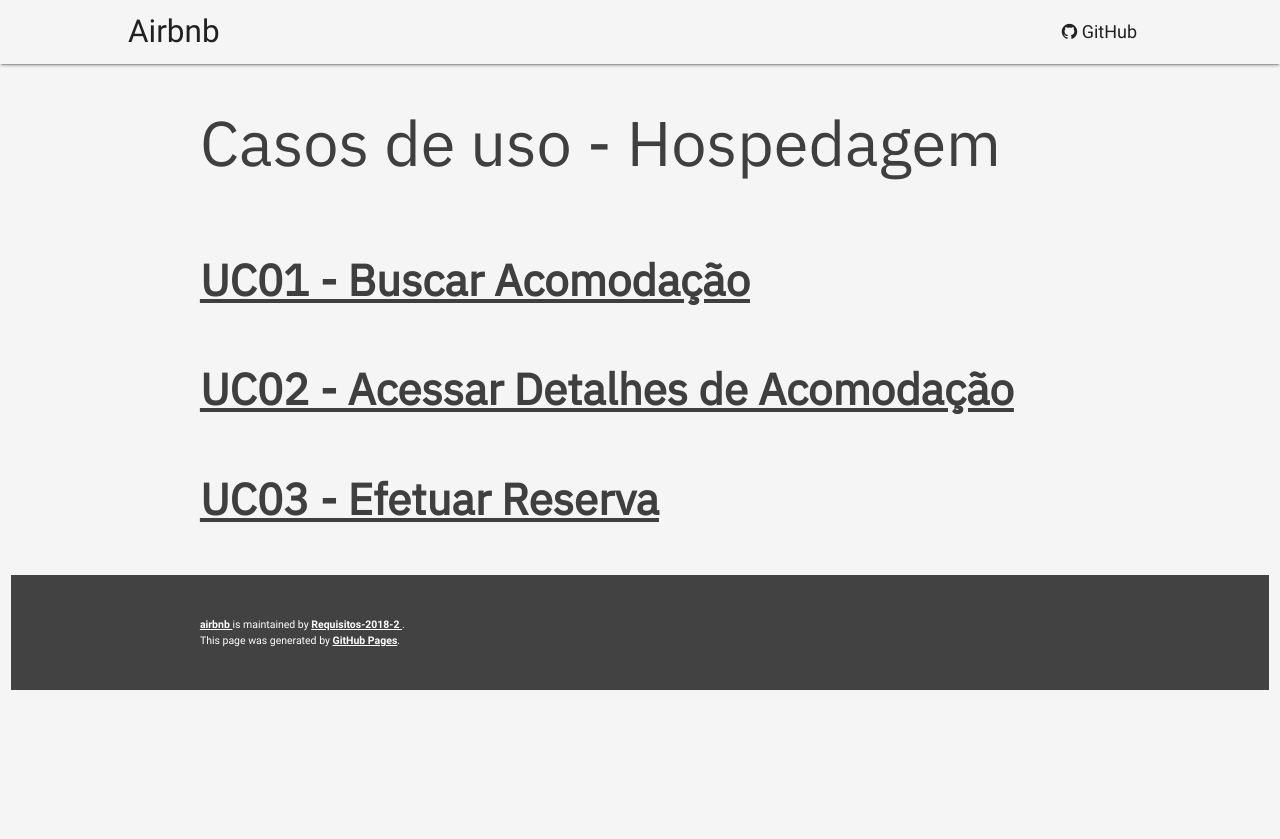
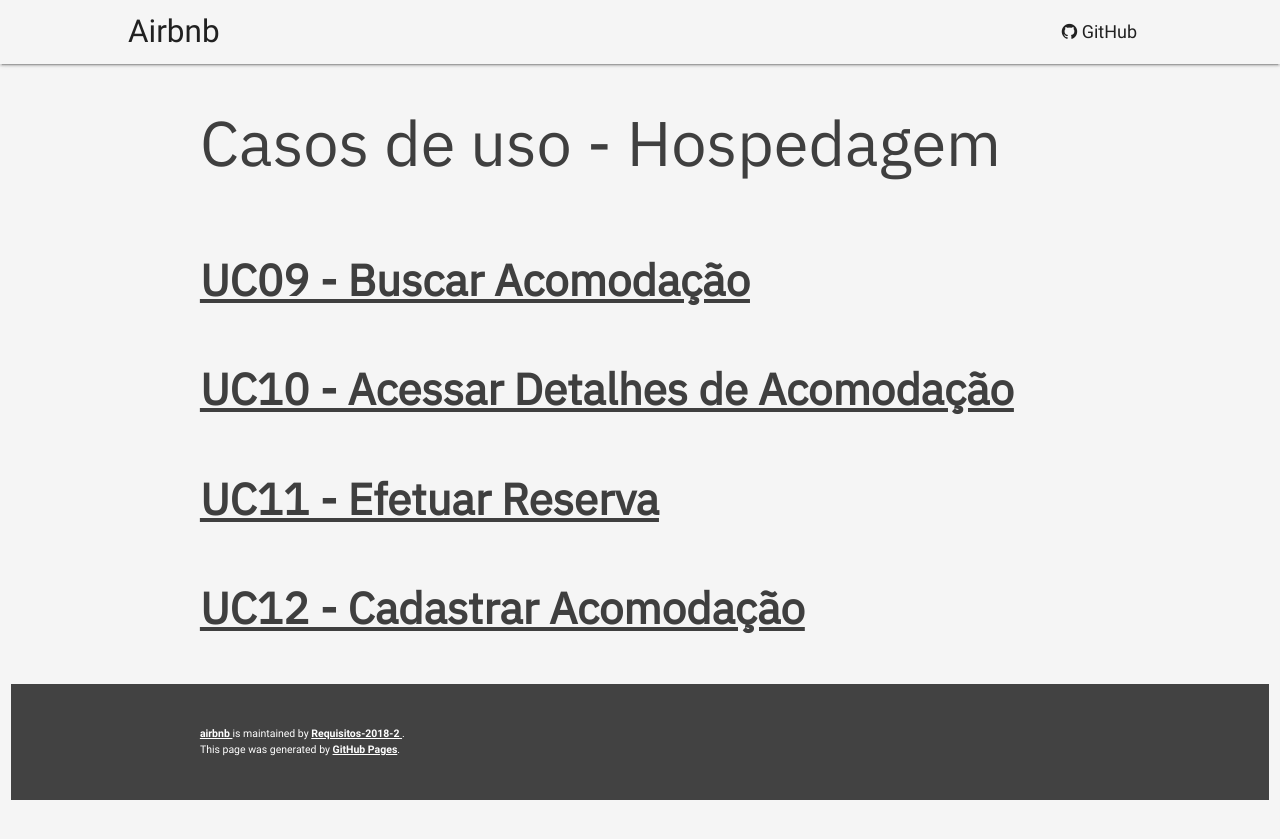
Before and after one commit to Requisitos-2018-2/airbnb, a Jekyll site: the page built from modelagem/casos_de_uso/caso_de_uso_hospedagem.md, in a window 1280 px wide. Shown: the top 839 px of the page. Built offline with Jekyll 4.4.1, drawn with Linux system fonts in a browser that asks for light colours; our own code applies the rules of GitHub Pages for plain Markdown files.

Commit message:
Add uc12

```diff
--- a/modelagem/casos_de_uso/caso_de_uso_hospedagem.md
+++ b/modelagem/casos_de_uso/caso_de_uso_hospedagem.md
@@ -1,7 +1,9 @@
 # Casos de uso - Hospedagem
 
-### [UC01 - Buscar Acomodação](uc09-hospedagem.md)
+### [UC09 - Buscar Acomodação](uc09-hospedagem.md)
 
-### [UC02 - Acessar Detalhes de Acomodação](uc10-hospedagem.md)
+### [UC10 - Acessar Detalhes de Acomodação](uc10-hospedagem.md)
 
-### [UC03 - Efetuar Reserva](uc11-hospedagem.md)
+### [UC11 - Efetuar Reserva](uc11-hospedagem.md)
+
+### [UC12 - Cadastrar Acomodação](uc12-hospedagem.md)
```
Also changed, not shown: modelagem/casos_de_uso/uc12-hospedagem.md (added, +27 -0 lines).
